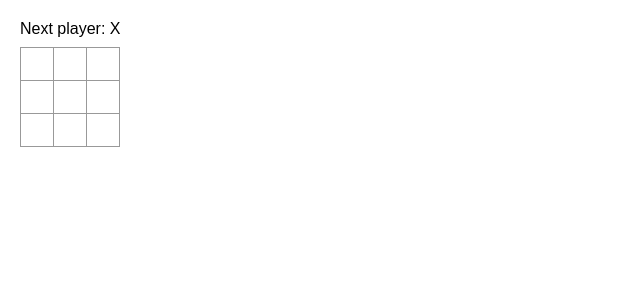
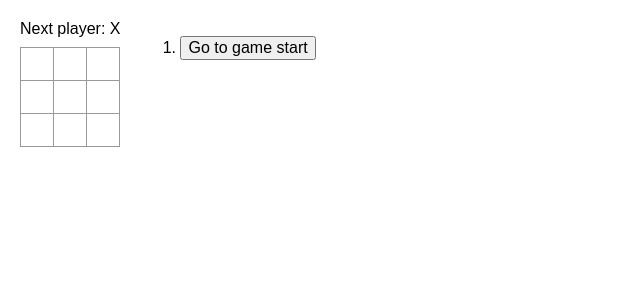
Before and after one commit to atremat/tic-tac-toe, a React (Vite) app: page / in a window 1280 px wide. Shown: the top 300 px of the page, without its empty margins (0-640 px from the left). Built offline with nearby package versions, Linux system fonts and the light colour scheme.

Commit message:
show past moves

```diff
--- a/src/App.jsx
+++ b/src/App.jsx
@@ -64,13 +64,31 @@
     setXIsNext(!xIsNext);
   }
 
+  function jumpTo(nextMove) {
+    // TODO
+  }
+
+  const moves = history.map((squares, move) => {
+    let description;
+    if (move > 0) {
+      description = "Go to move #" + move;
+    } else {
+      description = "Go to game start";
+    }
+    return (
+      <li>
+        <button onClick={() => jumpTo(move)}>{description}</button>
+      </li>
+    );
+  });
+
   return (
     <div className="game">
       <div className="game-board">
         <Board xIsNext={xIsNext} squares={currentSquares} onPlay={handlePlay} />
       </div>
       <div className="game-info">
-        <ol>{/*TODO*/}</ol>
+        <ol>{moves}</ol>
       </div>
     </div>
   );
```
